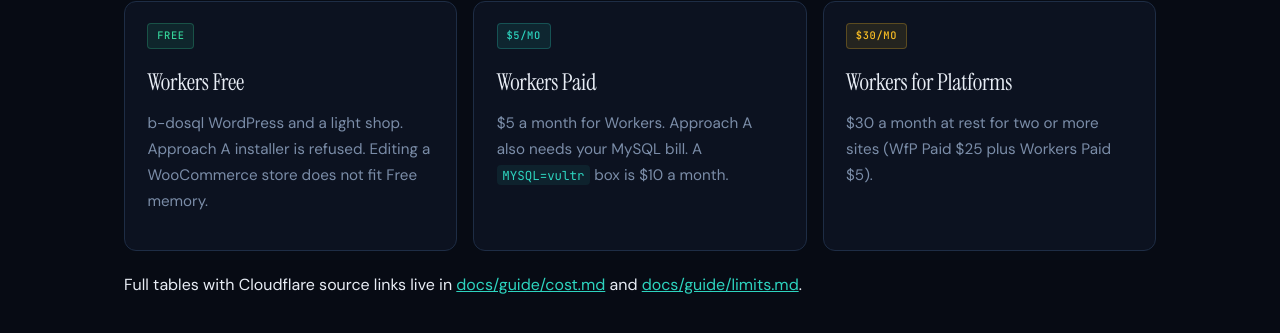
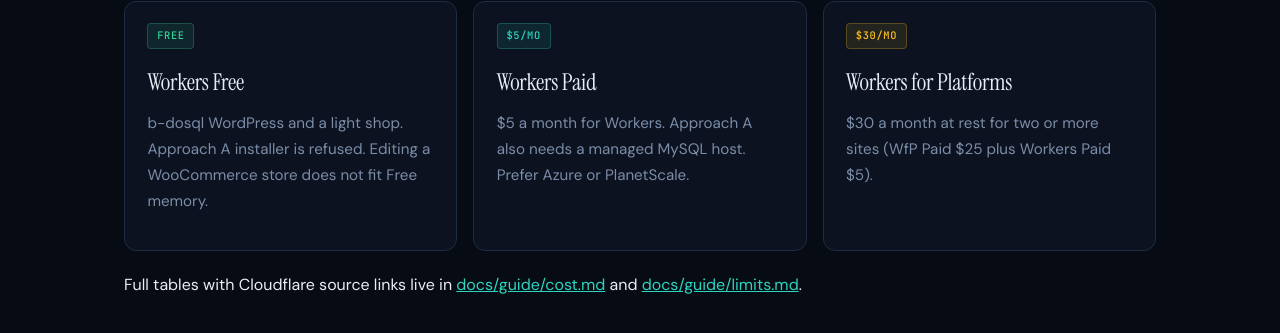
Before and after one commit to skyphusion-labs/pagefeather-dev, a WordPress theme: template wp-content/themes/pagefeather-site/page-limits.php in a window 1280 px wide. Shown: the part 1605-1938 px from the top of the page. Run offline with PHP 8.4 and a stand-in for WordPress, Linux system fonts and the light colour scheme; the site name, menu and one post (Sample post) are stand-ins, and other content is empty.

Commit message:
docs(site): drop VPS MySQL pitch on marketing pages
Match the engine docs. Prefer managed Azure or PlanetScale.

```diff
--- a/wp-content/themes/pagefeather-site/page-how-it-works.php
+++ b/wp-content/themes/pagefeather-site/page-how-it-works.php
@@ -55,7 +55,7 @@ get_header();
 				<h3>What you need</h3>
 				<ul>
 					<li>Workers Paid (Free installer stops at the CPU limit)</li>
-					<li><code class="inline-code">MYSQL=external</code> or <code class="inline-code">MYSQL=vultr</code></li>
+					<li><code class="inline-code">MYSQL=external</code> to a managed host (Azure or PlanetScale)</li>
 					<li>Required <code class="inline-code">PLACEMENT</code> (for example <code class="inline-code">azure:westus2</code>)</li>
 					<li>You also pay for the MySQL server</li>
 				</ul>
--- a/wp-content/themes/pagefeather-site/page-limits.php
+++ b/wp-content/themes/pagefeather-site/page-limits.php
@@ -78,7 +78,7 @@ get_header();
 			<article class="card">
 				<div class="card-meta"><span class="pill pill--teal">$5/mo</span></div>
 				<h3>Workers Paid</h3>
-				<p>$5 a month for Workers. Approach A also needs your MySQL bill. A <code class="inline-code">MYSQL=vultr</code> box is $10 a month.</p>
+				<p>$5 a month for Workers. Approach A also needs a managed MySQL host. Prefer Azure or PlanetScale.</p>
 			</article>
 			<article class="card">
 				<div class="card-meta"><span class="pill pill--amber">$30/mo</span></div>
```
Also changed, not shown: content/get-started.json (+1 -1 lines), content/how-it-works.json (+1 -1 lines), content/limits.json (+1 -1 lines).
